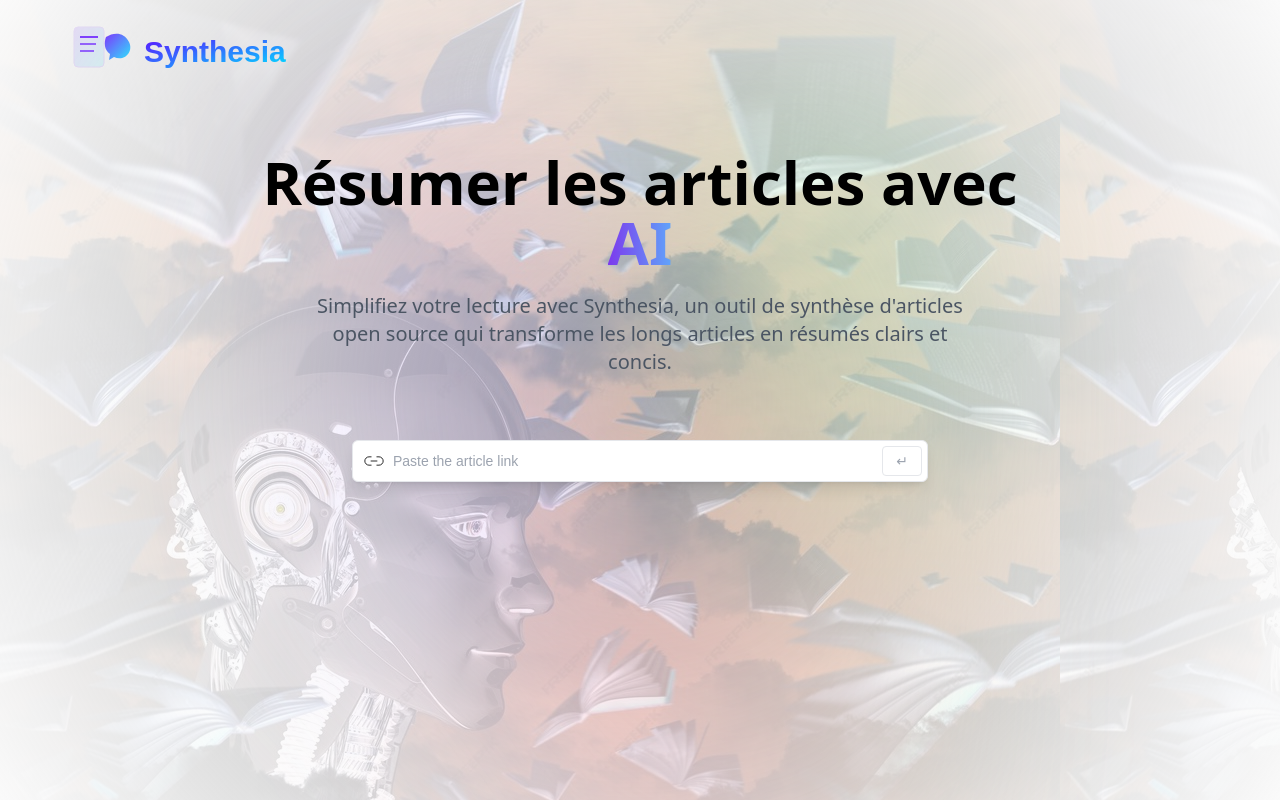
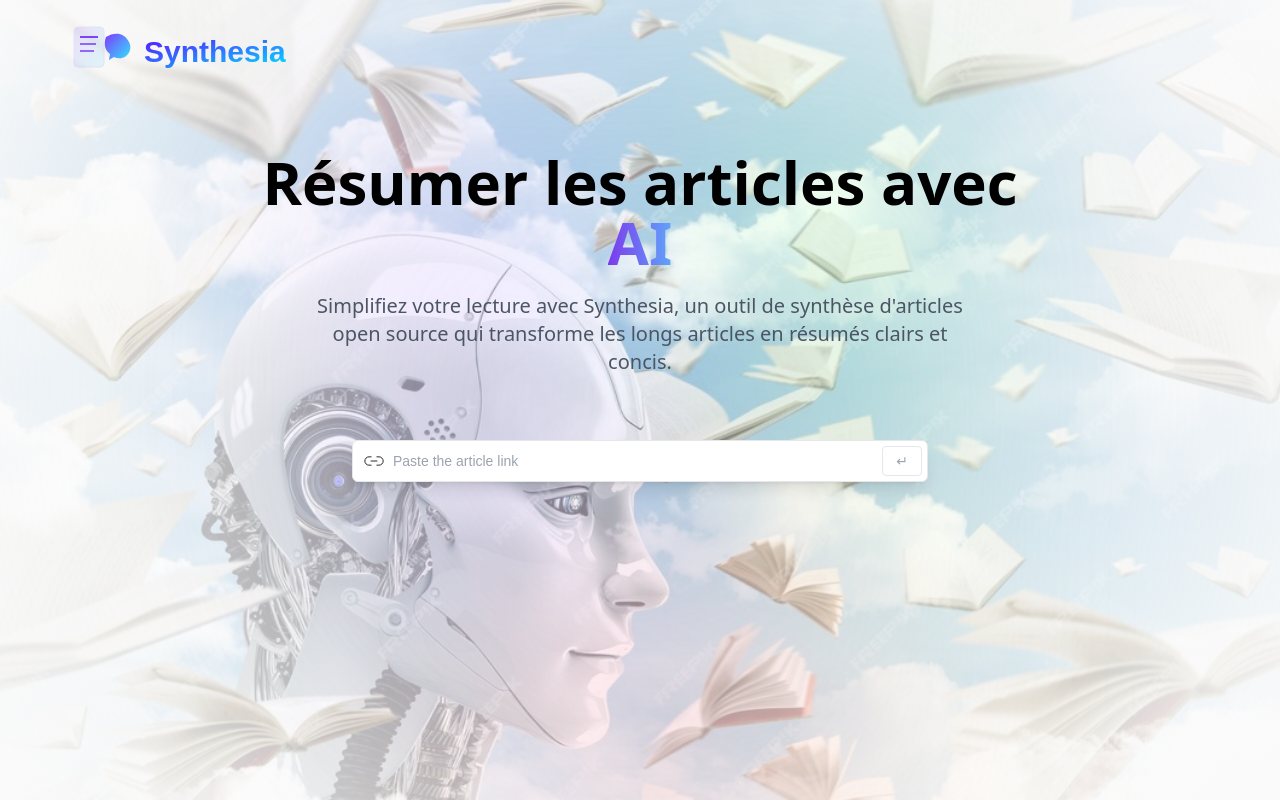
Before and after one commit to Ilbhihii/projetaii1, a React (Vite) app: page / in a window 1280 px wide. Built offline with nearby package versions, Linux system fonts and the light colour scheme; a web font is replaced by a local one.

Commit message:
Update App.css

```diff
--- a/src/App.css
+++ b/src/App.css
@@ -29,13 +29,15 @@
 .main:after {
   content: "";
   background-image: url("/src/assets/ai-robot-concept_173387-6383.jpg");
+  background-repeat: no-repeat;
+  background-size: cover;
+  background-position: center;
   z-index: 1;
   position: absolute;
   width: 100%;
   height: 100%;
   top: 0;
-  opacity: 0.4;
-  filter: invert(1);
+  opacity: 0.6;
 }
 
 .gradient {
```
